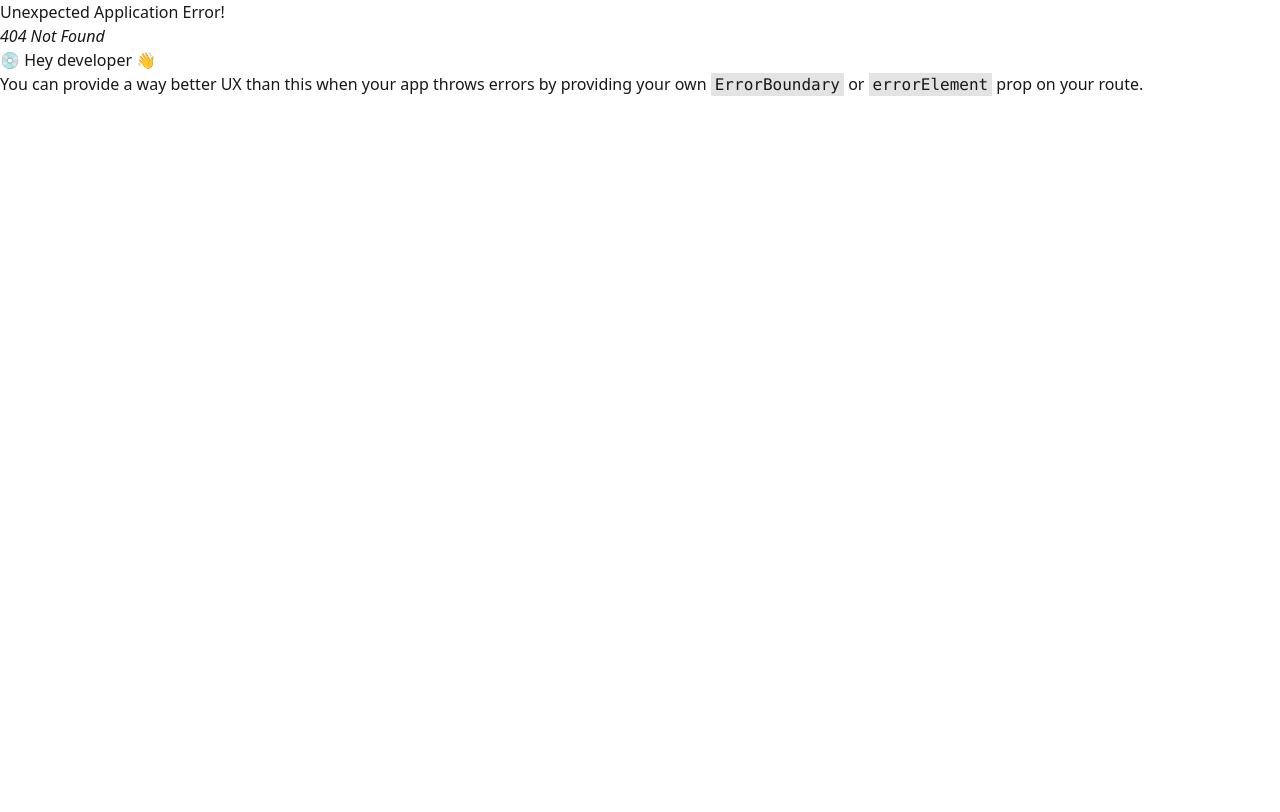
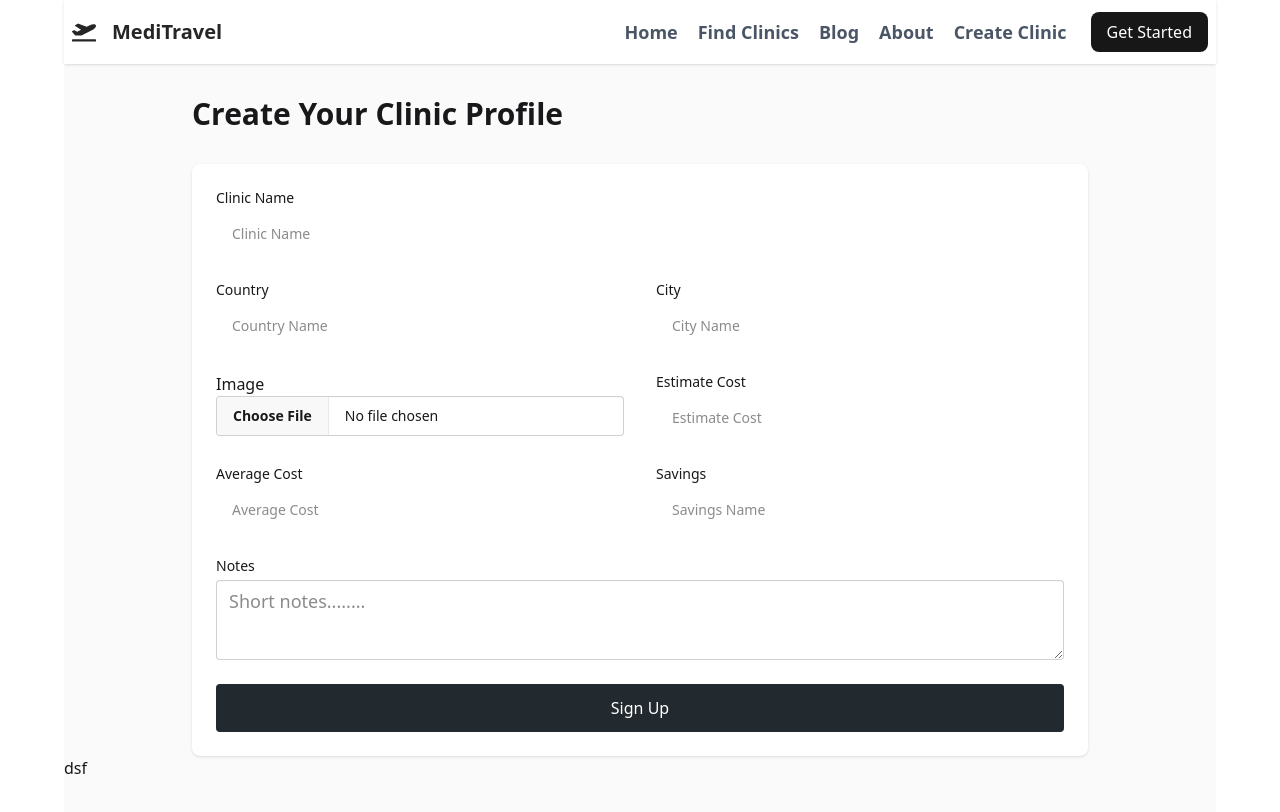
Before and after one commit to Mosharof-Hossen/medi-travel, a React (Vite) app in the folder client/: page /create-clinic in a window 1280 px wide. Before the commit this address had no page. Shown: the top 812 px of the page. Built offline with nearby package versions, Linux system fonts and the light colour scheme.

Commit message:
create clinic route added

```diff
--- a/client/src/components/Login/Login.tsx
+++ b/client/src/components/Login/Login.tsx
@@ -35,7 +35,7 @@ const Login = () => {
             console.log(res?.data.data.accessToken);
             console.log({ user: user, token: res.data?.data.accessToken });
             toast.success(res.data?.message)
-            // navigate("/")
+            navigate("/")
         }
     }
 
--- a/client/src/components/Navbar/Navbar.tsx
+++ b/client/src/components/Navbar/Navbar.tsx
@@ -7,10 +7,11 @@ const Navbar = () => {
         <NavLink className={`text-gray-600 hover:text-gray-800 text-lg font-semibold`} to={"/"}><li>Find Clinics</li></NavLink>
         <NavLink className={`text-gray-600 hover:text-gray-800 text-lg font-semibold`} to={"/blog"}><li>Blog</li></NavLink>
         <NavLink className={`text-gray-600 hover:text-gray-800 text-lg font-semibold`} to={"/about"}><li>About</li></NavLink>
+        <NavLink className={`text-gray-600 hover:text-gray-800 text-lg font-semibold`} to={"/create-clinic"}><li>Create Clinic</li></NavLink>
     </>
     return (
-        <div className="navbar bg-base-100 shadow-sm">
-            <div className="navbar-start">
+        <div className="navbar bg-base-100 shadow-sm flex justify-between">
+            <div className="navbar-start flex-1">
                 <div className="dropdown">
                     <div tabIndex={0} role="button" className="btn btn-ghost lg:hidden">
                         <svg xmlns="http://www.w3.org/2000/svg" className="h-5 w-5" fill="none" viewBox="0 0 24 24" stroke="currentColor"> <path strokeLinecap="round" strokeLinejoin="round" strokeWidth="2" d="M4 6h16M4 12h8m-8 6h16" /> </svg>
@@ -35,7 +36,7 @@ const Navbar = () => {
                     }
                 </ul>
             </div> */}
-            <div className="navbar-end space-x-5">
+            <div className="navbar-end space-x-5 flex-auto">
                 <div className=" hidden lg:flex">
                     <ul className="menu menu-horizontal px-1 space-x-5">
                         {
--- /dev/null
+++ b/client/src/page/CreateClinic/CreateClinic.tsx
@@ -0,0 +1,106 @@
+import { useForm } from "react-hook-form";
+
+const CreateClinic = () => {
+    const {
+        register,
+        handleSubmit,
+        formState: { errors },
+    } = useForm()
+
+    const onSubmit = (data) => {
+        console.log(data);
+    }
+
+    return (
+        <div className="min-h-screen bg-neutral-50">
+            <div className="max-w-4xl mx-auto">
+                <h1 className="text-3xl font-bold mb-8 pt-8">Create Your Clinic Profile</h1>
+                <div className="bg-white rounded-lg shadow p-6">
+                    <form onSubmit={handleSubmit(onSubmit)} className="space-y-6">
+
+                        <div className="space-y-1 text-sm">
+                            <label className="block ">Clinic Name</label>
+                            <input type="text" id="clinicName" placeholder="Clinic Name"  {...register("clinicName", { required: true })} className="w-full px-4 py-3 rounded-md border-gray-300" />
+                            {
+                                errors?.clinicName && <p><small className="text-red-500">Clinic Name is Required</small></p>
+                            }
+
+                        </div>
+
+                        <div className="grid grid-cols-1 md:grid-cols-2 gap-8">
+                            <div className="space-y-1 text-sm">
+                                <label className="block ">Country</label>
+                                <input type="text" id="country" placeholder="Country Name"  {...register("country", { required: true })} className="w-full px-4 py-3 rounded-md border-gray-300" />
+                                {
+                                    errors?.country && <p><small className="text-red-500">Country is Required</small></p>
+                                }
+
+                            </div>
+
+                            <div className="space-y-1 text-sm">
+                                <label className="block ">City</label>
+                                <input type="text" id="city" placeholder="City Name"  {...register("city", { required: true })} className="w-full px-4 py-3 rounded-md border-gray-300" />
+                                {
+                                    errors?.city && <p><small className="text-red-500">City is Required</small></p>
+                                }
+
+                            </div>
+                        </div>
+                        <div className="grid grid-cols-1 md:grid-cols-2 gap-8">
+                            <div>
+                                <label className="block ">Image</label>
+                                <input type="file" className="file-input file-input-bordered w-full " {...register("image")} />
+
+                            </div>
+                            <div className="space-y-1 text-sm">
+                                <label className="block ">Estimate Cost</label>
+                                <input type="number" id="estimatedCost" placeholder="Estimate Cost"  {...register("estimatedCost", { required: true })} className="w-full px-4 py-3 rounded-md border-gray-300" />
+                                {
+                                    errors?.estimatedCost && <p><small className="text-red-500">Estimate Cost is Required</small></p>
+                                }
+
+                            </div>
+                        </div>
+
+                        <div className="grid grid-cols-1 md:grid-cols-2 gap-8">
+                            <div className="space-y-1 text-sm">
+                                <label className="block ">Average Cost</label>
+                                <input type="number" id="usAverageCost" placeholder="Average Cost"  {...register("usAverageCost", { required: true })} className="w-full px-4 py-3 rounded-md border-gray-300" />
+                                {
+                                    errors?.usAverageCost && <p><small className="text-red-500">Average Cost is Required</small></p>
+                                }
+
+                            </div>
+
+                            <div className="space-y-1 text-sm">
+                                <label className="block ">Savings</label>
+                                <input type="text" id="savings" placeholder="Savings Name"  {...register("savings", { required: true })} className="w-full px-4 py-3 rounded-md border-gray-300" />
+                                {
+                                    errors?.savings && <p><small className="text-red-500">Savings is Required</small></p>
+                                }
+
+                            </div>
+                        </div>
+
+                        <div className="space-y-1 text-sm">
+                            <label className="block ">Notes</label>
+                            <textarea placeholder="Short notes........" {...register("notes", { required: true })} className="textarea textarea-bordered textarea-lg text-justify w-full" />
+                            {/* <input type="text" id="notes" placeholder="Shorts Notes"  {...register("notes", { required: true })} className="w-full px-4 py-3 rounded-md border-gray-300" /> */}
+                            {
+                                errors?.notes && <p><small className="text-red-500">Notes is Required</small></p>
+                            }
+                        </div>
+
+
+                        <button className="bg-[#22292f] hover:bg-black block w-full p-3 text-white text-center rounded-sm ">Sign Up</button>
+
+
+                    </form>
+                </div>
+            </div>
+            dsf
+        </div>
+    );
+};
+
+export default CreateClinic;
```
Also changed, not shown: client/src/routers/Router.tsx (+14 -9 lines), 2 other files (tests, documents, lock files or other folders).
